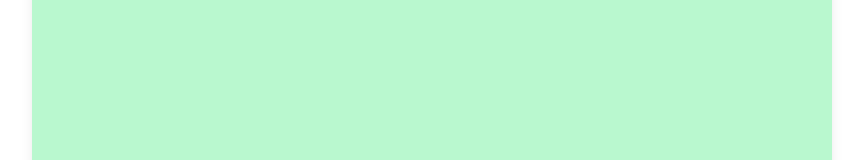
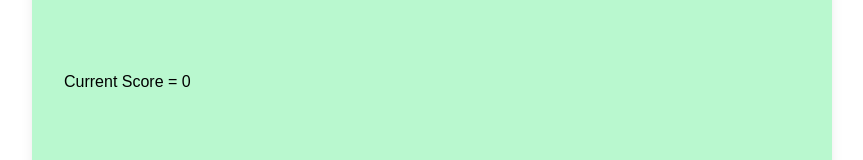
Before and after one commit to Harsimran141/Azknowledgetest, a React (Vite) app: page / in a window 1280 px wide. Shown: the part 542-702 px from the top of the page, without its empty margins (208-1071 px from the left). Built offline with nearby package versions, Linux system fonts and the light colour scheme.

Commit message:
feat: add scoring system and display current score in quiz component

```diff
--- a/src/App.jsx
+++ b/src/App.jsx
@@ -65,6 +65,8 @@ const App = () => {
   const [currentQuestion, setCurrentQuestion] = useState(0);
   const [selectOption, SetselectOption] = useState(false);
   const [correct, SetCorrect] = useState(null);
+  const [score, SetScore] = useState(0);
+  const [answered, Setanswered] = useState(false);
   return (
     <div
       className="bg-green-200 w-[800px] h-[800px]
@@ -89,8 +91,8 @@ const App = () => {
             onClick={() => {
               SetselectOption(items);
               if (items === questions[currentQuestion].Answer) {
-
-                SetCorrect("Correct ");
+               SetCorrect("Correct");
+               SetScore(score+1)
               } else {
                 SetCorrect("Wrong");
               }
@@ -121,6 +123,7 @@ const App = () => {
 
         <h1 className= {`text-4xl font-bold mt-5 ${correct === "Correct" ? "text-green-600" : " text-red-600"}`}>{correct}</h1>
         <div className="text-4xl font-bold mt-5">{selectOption}</div>
+        <div> Current Score = {score}</div>
       </div>
     </div>
   );
```
